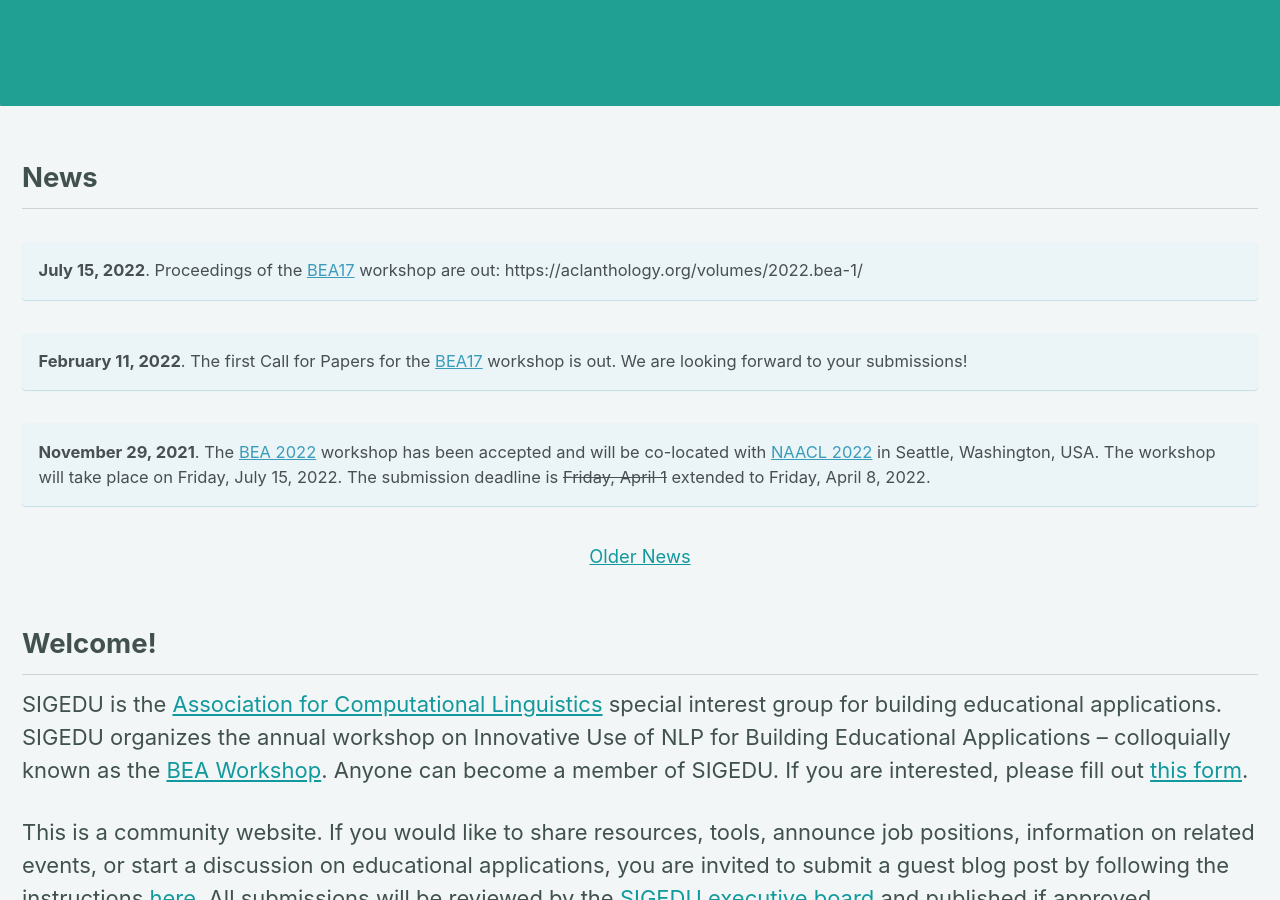
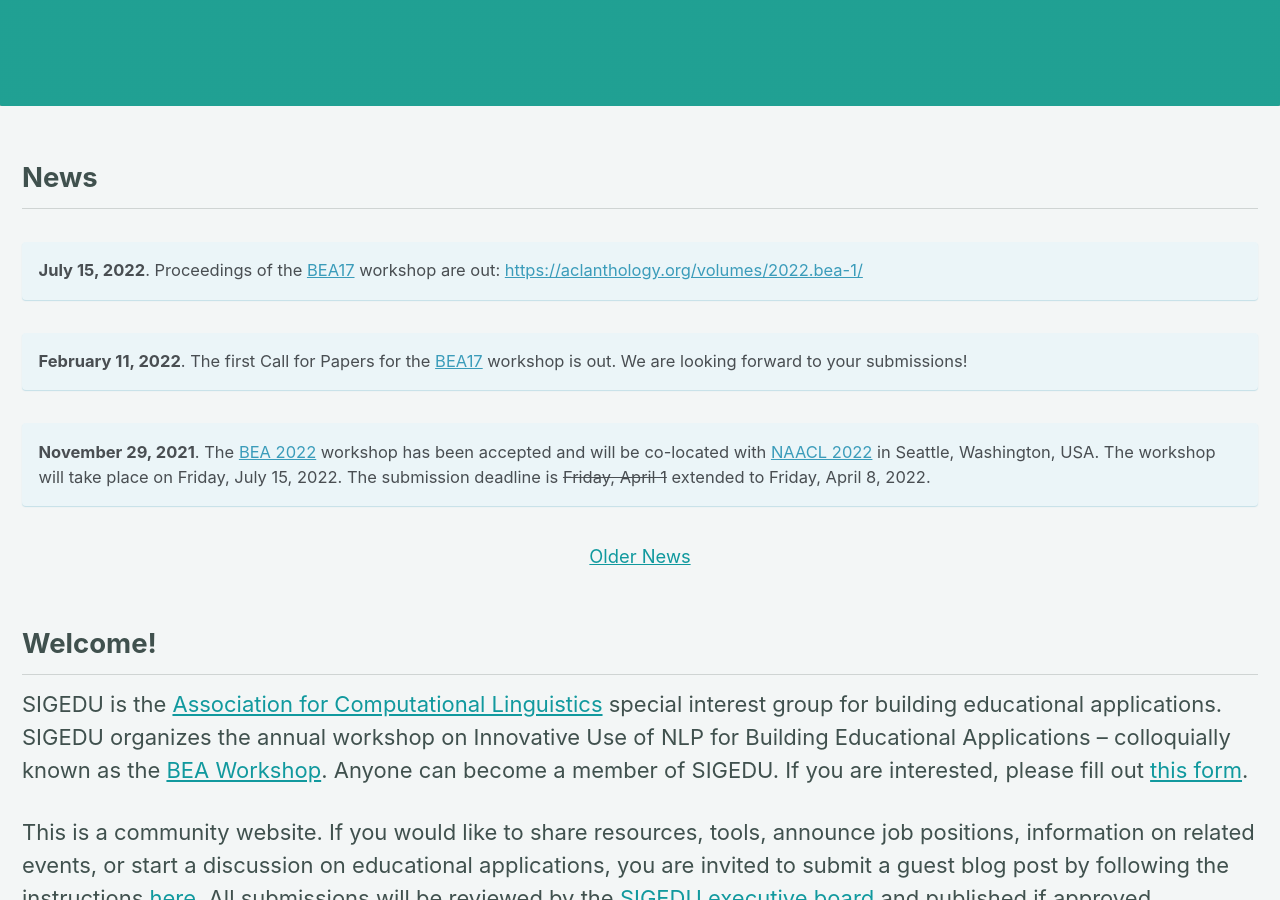
Before and after one commit to sigedu-org/website, a Jekyll site: the page built from _pages/home.md, in a window 1280 px wide and 900 px high, scrolled down 402 px. Built offline with Jekyll 4.4.1, drawn with Linux system fonts in a browser that asks for light colours; cached includes are drawn as plain includes; nearby versions of some CDN libraries; part of the change alters nothing that is shown.

```diff
--- a/_pages/home.md
+++ b/_pages/home.md
@@ -10,7 +10,7 @@ excerpt: "Special Interest Group for Building Educational Applications<br/><br/>
 
 ## News
 
-**July 15, 2022**. Proceedings of the [BEA17](/bea/2022) workshop are out: https://aclanthology.org/volumes/2022.bea-1/
+**July 15, 2022**. Proceedings of the [BEA17](/bea/2022) workshop are out: [https://aclanthology.org/volumes/2022.bea-1/](https://aclanthology.org/volumes/2022.bea-1/)
 {: .notice--info}
 
 **February 11, 2022**. The first Call for Papers for the [BEA17](/bea/2022) workshop is out. We are looking forward to your submissions!
```
